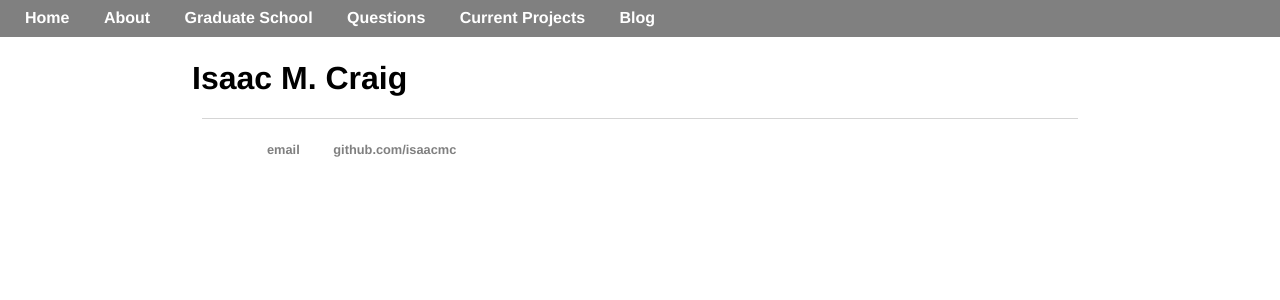
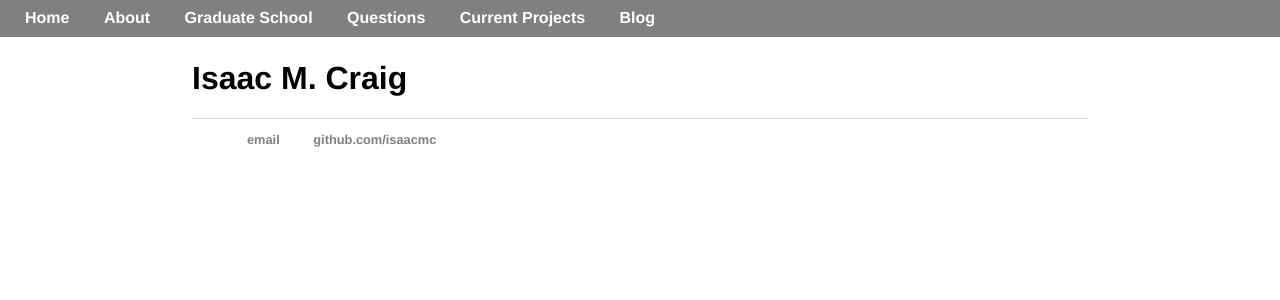
Before and after one commit to isundberg/isaacmc.github.io, a Jekyll site: the page built from index.html, in a window 1280 px wide. Shown: the top 300 px of the page. Built offline with Jekyll 4.4.1, drawn with Linux system fonts in a browser that asks for light colours.

Commit message:
Update main.css

```diff
--- a/css/main.css
+++ b/css/main.css
@@ -55,8 +55,7 @@ p {
 footer {
     border-top: 1px solid #d5d5d5;
     font-size: .8em;
-    padding: 10px;
-    margin: 10px;
+    top-margin: 30px;
 }
 
 ul.posts {
```
